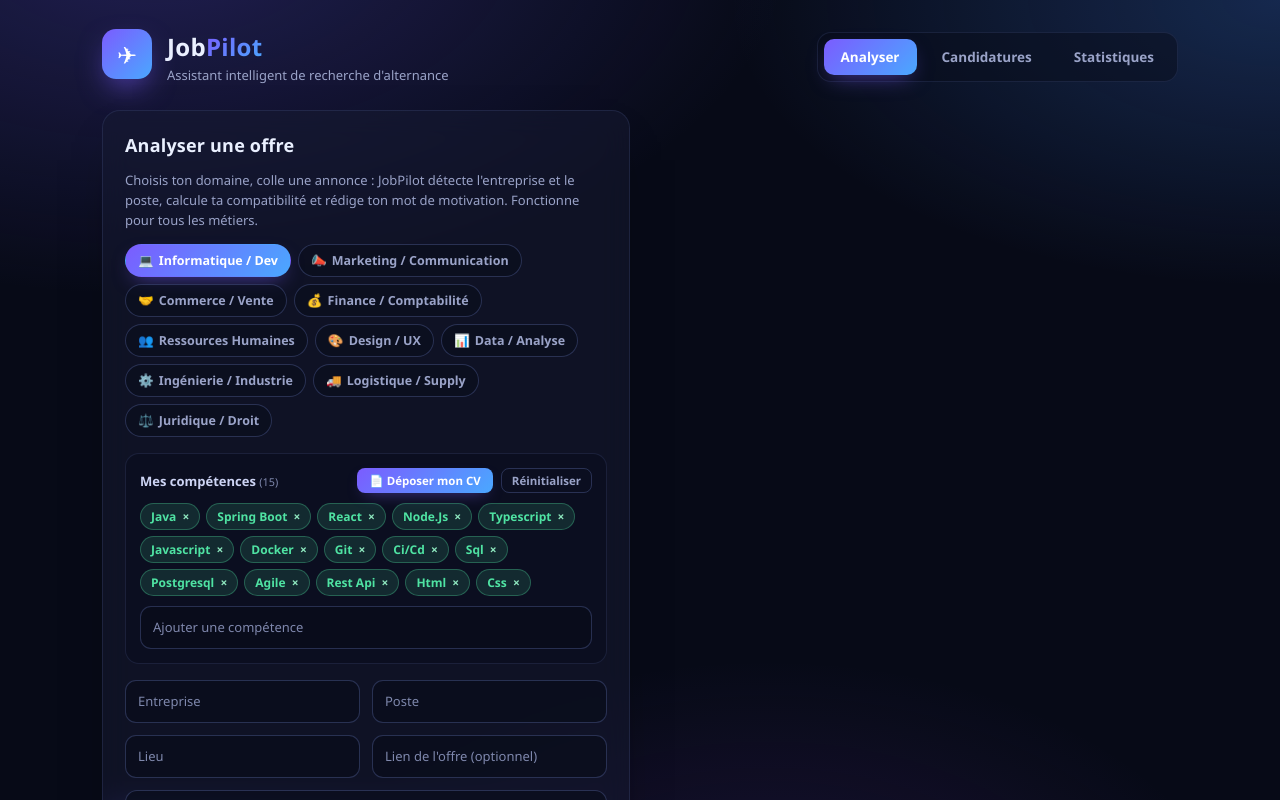
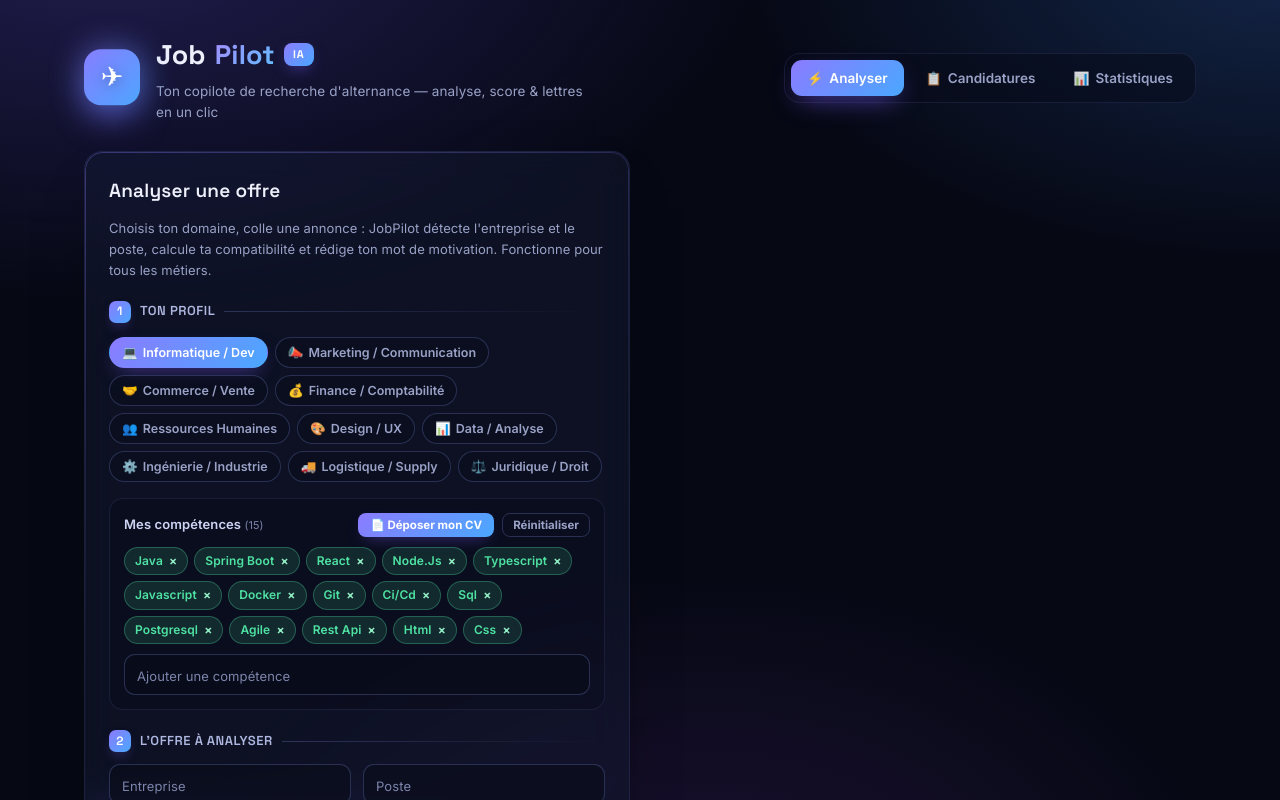
Before and after one commit to bilalsaaoud/jobpilot, an Angular app in the folder frontend/: page / in a window 1280 px wide. Shown: the top 800 px of the page. Built offline with nearby package versions, Linux system fonts and the light colour scheme.

Commit message:
Refonte visuelle : typographie premium (Space Grotesk/Inter), design system raffiné, organisation en étapes

```diff
--- a/frontend/src/app/app.component.ts
+++ b/frontend/src/app/app.component.ts
@@ -12,22 +12,22 @@ import { JobService } from './job.service';
   template: `
   <header class="fade-up">
     <div class="brand">
-      <div class="logo">✈</div>
+      <div class="logo"><span>✈</span></div>
       <div>
-        <h1>Job<span>Pilot</span></h1>
-        <p>Assistant intelligent de recherche d'alternance</p>
+        <h1>Job<span>Pilot</span> <em>IA</em></h1>
+        <p>Ton copilote de recherche d'alternance — analyse, score & lettres en un clic</p>
       </div>
     </div>
     <nav>
-      <button [class.on]="tab()==='analyze'" (click)="tab.set('analyze')">Analyser</button>
-      <button [class.on]="tab()==='apps'" (click)="tab.set('apps')">Candidatures</button>
-      <button [class.on]="tab()==='stats'" (click)="tab.set('stats')">Statistiques</button>
+      <button [class.on]="tab()==='analyze'" (click)="tab.set('analyze')"><span class="ico">⚡</span> Analyser</button>
+      <button [class.on]="tab()==='apps'" (click)="tab.set('apps')"><span class="ico">📋</span> Candidatures</button>
+      <button [class.on]="tab()==='stats'" (click)="tab.set('stats')"><span class="ico">📊</span> Statistiques</button>
     </nav>
   </header>
 
   @if (api.isOffline) {
     <div class="offline fade-up">
-      <strong>Mode démo</strong> — l'analyse tourne dans ton navigateur. Lance le backend Spring Boot pour la persistance réelle.
+      <span class="dot"></span><strong>Mode démo</strong> — tout tourne dans ton navigateur, aucune donnée envoyée.
     </div>
   }
 
@@ -40,31 +40,41 @@ import { JobService } from './job.service';
   </main>
 
   <footer>
-    <span>Bilal Saaoud · Java · Spring Boot · Angular · Docker · IA</span>
+    <span>Conçu par <strong>Bilal Saaoud</strong> · Java · Spring Boot · Angular · Docker · IA</span>
     <a href="https://github.com/bilalsaaoud/jobpilot" target="_blank" rel="noopener">Code source ↗</a>
   </footer>
   `,
   styles: [`
-    :host { display:block; max-width:1120px; margin:0 auto; padding:30px 22px 70px; }
-    header { display:flex; justify-content:space-between; align-items:center; flex-wrap:wrap; gap:18px; margin-bottom:26px; }
-    .brand { display:flex; align-items:center; gap:15px; }
-    .logo { width:50px; height:50px; border-radius:14px; display:grid; place-content:center; font-size:24px; color:#fff;
-      background:var(--grad); box-shadow:0 12px 30px -8px rgba(123,92,255,.7); animation:floaty 4s ease-in-out infinite; }
-    h1 { margin:0; font-size:24px; letter-spacing:.3px; font-weight:800; }
-    h1 span { background:var(--grad); -webkit-background-clip:text; background-clip:text; color:transparent; }
-    header p { margin:3px 0 0; color:var(--muted); font-size:13px; }
-    nav { display:flex; gap:8px; background:rgba(9,12,26,.5); padding:6px; border-radius:14px; border:1px solid var(--border); }
-    nav button { background:transparent; border:none; color:var(--muted); padding:9px 17px; border-radius:10px;
-      cursor:pointer; font-weight:700; font-size:13.5px; transition:.18s; font-family:inherit; }
-    nav button:hover { color:#fff; }
-    nav button.on { background:var(--grad); color:#fff; box-shadow:0 8px 22px -8px rgba(123,92,255,.6); }
-    .offline { background:linear-gradient(135deg, rgba(255,200,90,.12), rgba(255,150,90,.08));
-      border:1px solid rgba(255,200,90,.28); color:#ffd894; padding:12px 16px; border-radius:12px; font-size:13px; margin-bottom:20px; }
+    :host { display:block; max-width:1160px; margin:0 auto; padding:34px 24px 80px; }
+    header { display:flex; justify-content:space-between; align-items:center; flex-wrap:wrap; gap:20px; margin-bottom:28px; }
+    .brand { display:flex; align-items:center; gap:16px; }
+    .logo { width:56px; height:56px; border-radius:17px; display:grid; place-content:center; position:relative;
+      background:var(--grad); box-shadow:0 16px 38px -10px rgba(123,92,255,.75); animation:floaty 4.5s ease-in-out infinite; }
+    .logo span { font-size:27px; color:#fff; filter:drop-shadow(0 2px 6px rgba(0,0,0,.3)); }
+    .logo::after { content:''; position:absolute; inset:-2px; border-radius:19px; background:var(--grad); filter:blur(16px); opacity:.5; z-index:-1; }
+    h1 { margin:0; font-size:27px; font-weight:700; display:flex; align-items:center; gap:9px; }
+    h1 span { background:var(--grad-2); -webkit-background-clip:text; background-clip:text; color:transparent; }
+    h1 em { font-style:normal; font-size:11px; font-weight:700; letter-spacing:1px; color:#fff; background:var(--grad);
+      padding:3px 9px; border-radius:8px; box-shadow:0 6px 16px -6px rgba(123,92,255,.7); }
+    header p { margin:5px 0 0; color:var(--muted); font-size:13.5px; max-width:440px; }
+    nav { display:flex; gap:6px; background:rgba(8,11,26,.55); padding:6px; border-radius:16px; border:1px solid var(--border);
+      backdrop-filter:blur(10px); }
+    nav button { background:transparent; border:none; color:var(--muted); padding:10px 16px; border-radius:11px;
+      cursor:pointer; font-weight:600; font-size:13.5px; transition:.2s; font-family:inherit; display:flex; align-items:center; gap:6px; }
+    nav button .ico { font-size:13px; opacity:.85; }
+    nav button:hover { color:#fff; background:rgba(255,255,255,.04); }
+    nav button.on { background:var(--grad); color:#fff; box-shadow:0 10px 26px -8px rgba(123,92,255,.65); }
+    nav button.on .ico { opacity:1; }
+    .offline { display:flex; align-items:center; gap:9px; background:linear-gradient(135deg, rgba(255,200,90,.10), rgba(255,150,90,.06));
+      border:1px solid rgba(255,200,90,.26); color:#ffd894; padding:11px 16px; border-radius:13px; font-size:13px; margin-bottom:22px; }
+    .offline .dot { width:8px; height:8px; border-radius:50%; background:#ffcf6b; box-shadow:0 0 10px #ffcf6b; }
     .offline strong { color:#ffe6b0; }
-    footer { margin-top:34px; padding-top:18px; border-top:1px solid var(--border); display:flex;
+    footer { margin-top:38px; padding-top:20px; border-top:1px solid var(--border); display:flex;
       justify-content:space-between; flex-wrap:wrap; gap:10px; color:var(--muted-2); font-size:12.5px; }
+    footer strong { color:var(--muted); }
     footer a { color:#9fb0ff; text-decoration:none; font-weight:600; }
     footer a:hover { color:#fff; }
+    @media (max-width:620px){ h1 { font-size:23px; } nav { width:100%; } nav button { flex:1; justify-content:center; } }
   `]
 })
 export class AppComponent {
--- a/frontend/src/app/components/analyzer.component.ts
+++ b/frontend/src/app/components/analyzer.component.ts
@@ -20,6 +20,7 @@ import { AutocompleteInputComponent, Suggestion } from './autocomplete-input.com
       <p class="muted">Choisis ton domaine, colle une annonce : JobPilot détecte l'entreprise et le poste,
         calcule ta compatibilité et rédige ton mot de motivation. Fonctionne pour tous les métiers.</p>
 
+      <div class="step-label"><span class="num">1</span> Ton profil</div>
       <div class="domains">
         @for (d of domains; track d.id) {
           <button class="dom" [class.on]="domain()===d.id" (click)="setDomain(d.id)">
@@ -78,6 +79,7 @@ import { AutocompleteInputComponent, Suggestion } from './autocomplete-input.com
       </section>
       }
 
+      <div class="step-label"><span class="num">2</span> L'offre à analyser</div>
       <div class="row">
         <app-autocomplete class="cell" label="Entreprise" fieldId="cp" [detected]="detected('company')"
           [value]="req.company || ''" (valueChange)="req.company=$event" [search]="companySearch" (picked)="onCompanyPick($event)"></app-autocomplete>
@@ -164,6 +166,11 @@ import { AutocompleteInputComponent, Suggestion } from './autocomplete-input.com
   styles: [`
     .grid { display:grid; grid-template-columns: 1fr 1fr; gap:20px; align-items:start; }
     @media (max-width: 940px){ .grid{ grid-template-columns:1fr; } }
+    .step-label { display:flex; align-items:center; gap:9px; font-family:'Space Grotesk',sans-serif; font-weight:600;
+      font-size:13px; letter-spacing:.5px; text-transform:uppercase; color:#aeb8e0; margin:20px 0 12px; }
+    .step-label .num { width:22px; height:22px; border-radius:7px; display:grid; place-content:center; font-size:12px;
+      color:#fff; background:var(--grad); box-shadow:0 6px 14px -6px rgba(123,92,255,.7); }
+    .step-label::after { content:''; flex:1; height:1px; background:linear-gradient(90deg,var(--border-strong),transparent); }
     .row { display:flex; gap:12px; margin-bottom:12px; }
     @media (max-width: 520px){ .row{ flex-direction:column; } }
     .cell { flex:1; min-width:0; }
--- a/frontend/src/index.html
+++ b/frontend/src/index.html
@@ -1,11 +1,15 @@
 <!doctype html>
-<html lang="en">
+<html lang="fr">
 <head>
   <meta charset="utf-8">
-  <title>JobPilot — Assistant alternance</title>
+  <title>JobPilot — Assistant alternance IA</title>
   <base href="/">
   <meta name="viewport" content="width=device-width, initial-scale=1">
+  <meta name="theme-color" content="#070a17">
   <link rel="icon" type="image/x-icon" href="favicon.ico">
+  <link rel="preconnect" href="https://fonts.googleapis.com">
+  <link rel="preconnect" href="https://fonts.gstatic.com" crossorigin>
+  <link href="https://fonts.googleapis.com/css2?family=Space+Grotesk:wght@500;600;700&family=Inter:wght@400;500;600;700&display=swap" rel="stylesheet">
 </head>
 <body>
   <app-root></app-root>
--- a/frontend/src/styles.css
+++ b/frontend/src/styles.css
@@ -1,56 +1,74 @@
 :root {
-  --bg: #070a17;
-  --card: rgba(22,27,50,0.55);
-  --card-solid: #141a33;
-  --border: rgba(120,140,220,0.14);
-  --border-strong: rgba(120,140,220,0.28);
-  --text: #eaf0ff;
-  --muted: #9aa3c8;
-  --muted-2: #7f88ad;
-  --violet: #7b5cff;
+  --bg: #060814;
+  --bg-2: #0a0e20;
+  --card: rgba(20, 26, 48, 0.5);
+  --card-2: rgba(16, 21, 42, 0.7);
+  --border: rgba(130, 150, 235, 0.12);
+  --border-strong: rgba(130, 150, 235, 0.26);
+  --text: #eef1fb;
+  --muted: #99a2c6;
+  --muted-2: #7c85ab;
+  --violet: #8b7bff;
   --blue: #4aa8ff;
   --green: #4fe3a3;
   --orange: #ffb867;
   --pink: #ff789b;
-  --grad: linear-gradient(135deg, #7b5cff, #4aa8ff);
-  --grad-soft: linear-gradient(135deg, rgba(123,92,255,.18), rgba(74,168,255,.12));
+  --grad: linear-gradient(135deg, #8b7bff 0%, #4aa8ff 100%);
+  --grad-2: linear-gradient(135deg, #a78bff, #5cc0ff);
+  --grad-soft: linear-gradient(135deg, rgba(139,123,255,.16), rgba(74,168,255,.10));
+  --glow: 0 0 40px -12px rgba(123,92,255,.55);
+  --r: 18px;
+  --shadow: 0 24px 60px -34px rgba(0,0,0,.9);
 }
 * { box-sizing: border-box; }
 html, body { margin: 0; padding: 0; }
 body {
   background:
-    radial-gradient(1100px 620px at 12% -8%, rgba(80,70,190,.35) 0%, transparent 58%),
-    radial-gradient(1000px 520px at 100% 0%, rgba(60,120,220,.28) 0%, transparent 55%),
-    radial-gradient(800px 500px at 60% 120%, rgba(120,60,200,.18) 0%, transparent 60%),
+    radial-gradient(1200px 680px at 8% -10%, rgba(96,80,220,.30) 0%, transparent 56%),
+    radial-gradient(1000px 560px at 100% -5%, rgba(60,130,235,.24) 0%, transparent 54%),
+    radial-gradient(900px 620px at 55% 118%, rgba(150,70,220,.16) 0%, transparent 60%),
     var(--bg);
   background-attachment: fixed;
   color: var(--text);
-  font-family: 'Segoe UI', system-ui, -apple-system, sans-serif;
+  font-family: 'Inter', system-ui, -apple-system, sans-serif;
+  font-size: 14px;
+  line-height: 1.55;
   min-height: 100vh;
   -webkit-font-smoothing: antialiased;
+  letter-spacing: .1px;
 }
+h1, h2, h3 { font-family: 'Space Grotesk', 'Inter', sans-serif; letter-spacing: .2px; }
 .card {
   background: var(--card);
   border: 1px solid var(--border);
-  border-radius: 18px;
-  padding: 22px;
-  backdrop-filter: blur(14px);
-  -webkit-backdrop-filter: blur(14px);
-  box-shadow: 0 20px 50px -30px rgba(0,0,0,.8);
+  border-radius: var(--r);
+  padding: 24px;
+  backdrop-filter: blur(18px) saturate(120%);
+  -webkit-backdrop-filter: blur(18px) saturate(120%);
+  box-shadow: var(--shadow);
+  position: relative;
 }
-h2 { margin: 0 0 6px; font-size: 18px; letter-spacing: .2px; }
-.muted { color: var(--muted); font-size: 13px; line-height: 1.55; }
-::selection { background: rgba(123,92,255,.4); }
+.card::before {
+  content: '';
+  position: absolute; inset: 0;
+  border-radius: var(--r);
+  padding: 1px;
+  background: linear-gradient(160deg, rgba(139,123,255,.35), rgba(74,168,255,.05) 40%, transparent 70%);
+  -webkit-mask: linear-gradient(#000 0 0) content-box, linear-gradient(#000 0 0);
+  -webkit-mask-composite: xor; mask-composite: exclude;
+  pointer-events: none;
+}
+h2 { margin: 0 0 6px; font-size: 19px; font-weight: 600; }
+.muted { color: var(--muted); font-size: 13px; line-height: 1.6; }
+::selection { background: rgba(139,123,255,.42); color: #fff; }
 
-/* scrollbar */
-::-webkit-scrollbar { width: 10px; height: 10px; }
-::-webkit-scrollbar-thumb { background: #2a3157; border-radius: 8px; }
+::-webkit-scrollbar { width: 11px; height: 11px; }
+::-webkit-scrollbar-thumb { background: #262e52; border-radius: 8px; border: 2px solid transparent; background-clip: padding-box; }
+::-webkit-scrollbar-thumb:hover { background: #33406e; background-clip: padding-box; }
 ::-webkit-scrollbar-track { background: transparent; }
 
-/* animations partagées */
-@keyframes fadeUp { from { opacity: 0; transform: translateY(14px); } to { opacity: 1; transform: none; } }
-@keyframes popIn { from { opacity: 0; transform: scale(.94); } to { opacity: 1; transform: scale(1); } }
-@keyframes floaty { 0%,100% { transform: translateY(0); } 50% { transform: translateY(-6px); } }
-@keyframes shimmer { 0% { background-position: -200% 0; } 100% { background-position: 200% 0; } }
-.fade-up { animation: fadeUp .5s cubic-bezier(.2,.8,.2,1) both; }
-.pop-in { animation: popIn .4s cubic-bezier(.2,.8,.2,1) both; }
+@keyframes fadeUp { from { opacity: 0; transform: translateY(16px); } to { opacity: 1; transform: none; } }
+@keyframes popIn { from { opacity: 0; transform: scale(.96); } to { opacity: 1; transform: scale(1); } }
+@keyframes floaty { 0%,100% { transform: translateY(0); } 50% { transform: translateY(-7px); } }
+.fade-up { animation: fadeUp .55s cubic-bezier(.2,.8,.2,1) both; }
+.pop-in { animation: popIn .42s cubic-bezier(.2,.8,.2,1) both; }
```
Also changed, not shown: 1 other file (tests, documents, lock files or other folders).
